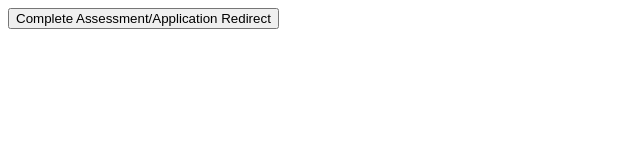
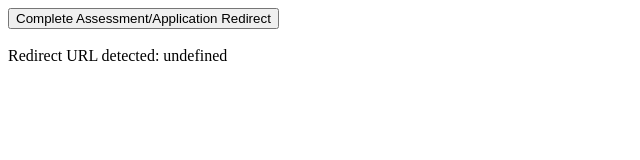
Before and after one commit to bkt123/dummyhtmlpage, a plain HTML site: page index.html in a window 1280 px wide. Shown: the whole page, without its empty margins (0-640 px from the left). Drawn offline with Linux system fonts and the light colour scheme.

Commit message:
Update index.html

```diff
--- a/index.html
+++ b/index.html
@@ -5,7 +5,7 @@
 
 function getUrlVars() {
 var vars = {};
-var parts = window.location.href.replace('?', '').split('&')[1].split('TPURLC=')[1]), function(m,key,value) {
+var parts = window.location.href.replace(/[?&]+([^=&]+)=([^&]*)/gi, function(m,key,value) {
 vars[key] = value;
 });
 return vars;
```
